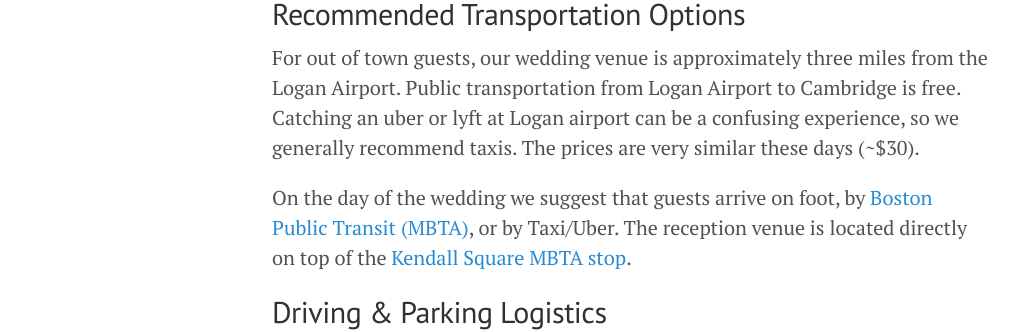
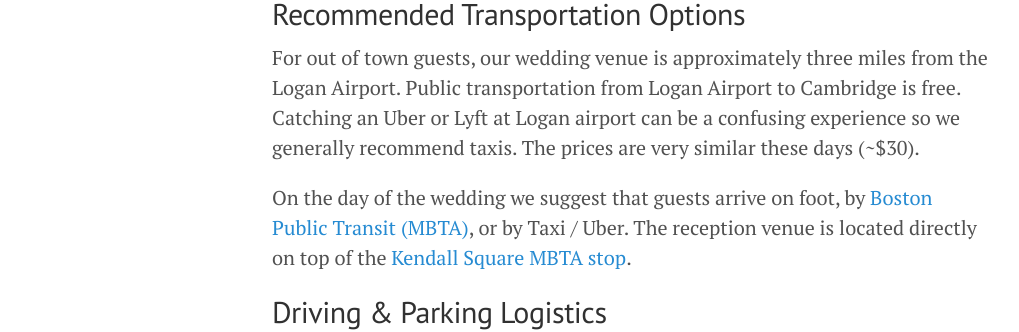
Before and after one commit to JoshBradshaw/andreajosh.github.io, a Jekyll site: the page built from _posts/2023-12-30-overview.md, in a window 1280 px wide and 900 px high, scrolled down 2774 px. Shown: the part 216-548 px from the top of the window, without its empty margins (8-1027 px from the left). Built offline with Jekyll 4.4.1, drawn with Linux system fonts in a browser that asks for light colours.

```diff
--- a/_posts/2023-12-30-overview.md
+++ b/_posts/2023-12-30-overview.md
@@ -60,9 +60,9 @@ Some of our extended family will be staying in their camper vans at a [campgroun
 
 ## Recommended Transportation Options
 
-For out of town guests, our wedding venue is approximately three miles from the Logan Airport. Public transportation from Logan Airport to Cambridge is free. Catching an uber or lyft at Logan airport can be a confusing experience, so we generally recommend taxis. The prices are very similar these days (~$30).
+For out of town guests, our wedding venue is approximately three miles from the Logan Airport. Public transportation from Logan Airport to Cambridge is free. Catching an Uber or Lyft at Logan airport can be a confusing experience so we generally recommend taxis. The prices are very similar these days (~$30).
 
-On the day of the wedding we suggest that guests arrive on foot, by [Boston Public Transit (MBTA)](https://cdn.mbta.com/sites/default/files/2022-12/2022-12-12-subway-map-v37f.pdf), or by Taxi/Uber. The reception venue is located directly on top of the [Kendall Square MBTA stop](https://www.mbta.com/stops/place-knncl).
+On the day of the wedding we suggest that guests arrive on foot, by [Boston Public Transit (MBTA)](https://cdn.mbta.com/sites/default/files/2022-12/2022-12-12-subway-map-v37f.pdf), or by Taxi / Uber. The reception venue is located directly on top of the [Kendall Square MBTA stop](https://www.mbta.com/stops/place-knncl).
 
 ## Driving & Parking Logistics
 
```
